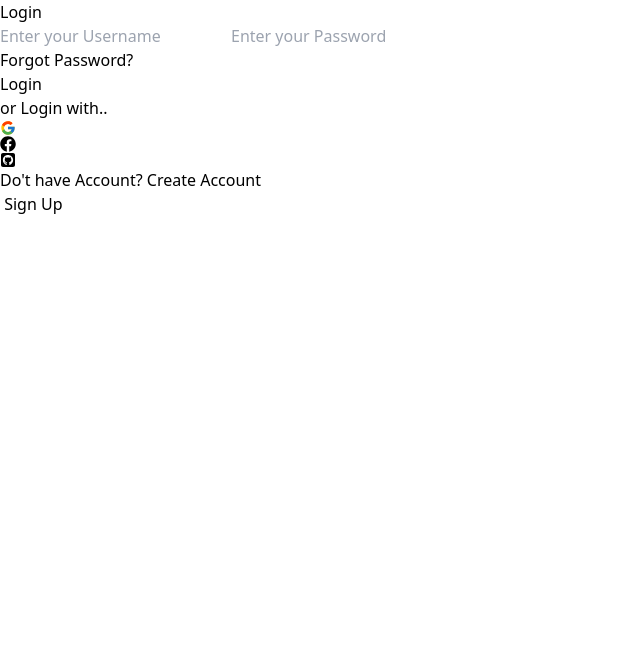
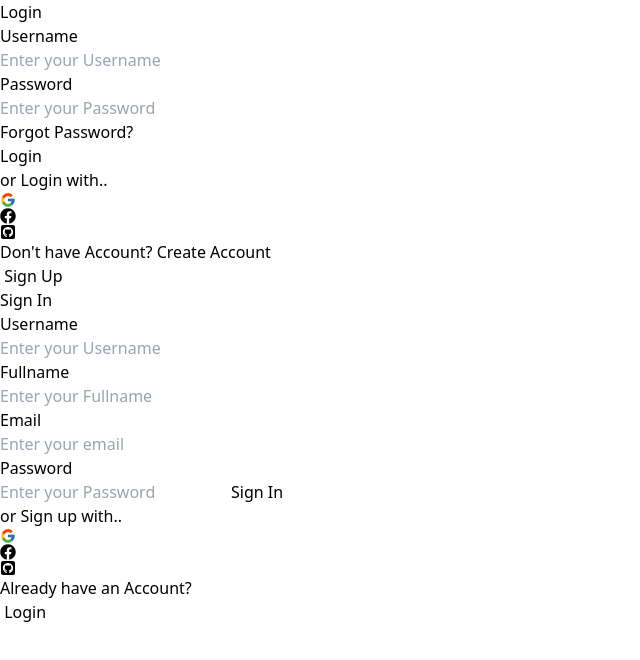
Before and after one commit to sbn-raju/Skillr, a React (Vite) app in the folder frontend/: page / in a window 1280 px wide. Shown: the top 660 px of the page, without its empty margins (0-640 px from the left). Built offline with nearby package versions, Linux system fonts and the light colour scheme.

Commit message:
Register Page and updated Login Page

```diff
--- a/frontend/src/App.jsx
+++ b/frontend/src/App.jsx
@@ -1,10 +1,12 @@
   import React from 'react'
 import Login from './pages/Login'
+import RegisterFaculty from './pages/RegisterFaculty'
 
   const App = () => {
     return (
       <>
       <Login/>
+      <RegisterFaculty/>
       </>
     )
   }
--- a/frontend/src/pages/Login.jsx
+++ b/frontend/src/pages/Login.jsx
@@ -1,36 +1,66 @@
-import React from 'react'
+import React from "react";
 import { FcGoogle } from "react-icons/fc";
 import { FaFacebook } from "react-icons/fa";
 import { FaSquareGithub } from "react-icons/fa6";
 const Login = () => {
   return (
     <>
-    <div className='w-full h-full flex justify-center items-center mt-20 mb-20'>
-        <form className='w-1/3 h-full flex justify-center items-center flex-col border-2 border-gray-700 rounded-2xl'>
-        <h1 className='text-4xl pb-6 pt-10 font-bold'>Login</h1>
-        <input type="text" name="username" id="username" placeholder='Enter your Username' className='lable-username w-4/5 h-8 rounded-xl p-6 mb-8 mt-4 border-2 border-indigo-800 focus:outline-none valid:border-lime-700' required />
-        <input type="password" name="password" id="password" placeholder='Enter your Password' className='lable-password w-4/5 h-8 rounded-xl p-6 mb-2 mt-4 border-2 border-indigo-800 focus:outline-none valid:border-lime-700'  required/>
-        <div className='w-4/5 h-4 rounded-xl mb-4 mt-1 flex justify-end'>
-            <p className='text-blue-700'>Forgot Password?</p>
+      <div className="w-full h-full flex justify-center items-center mt-20 mb-20">
+        <form className="w-1/3 h-full flex justify-center items-center flex-col border-2 border-gray-700 rounded-2xl">
+          <h1 className="text-4xl pb-6 pt-10 font-bold">Login</h1>
+          <div className="w-4/5 h-4 flex justify-start items-center">
+            <p className="font-semibold">Username</p>
           </div>
-        <button type="submit" className='w-1/2 h-10 rounded-xl mb-8 mt-4 bg-indigo-600 hover:bg-violet-700 text-white'>Login</button>
-        <div className='w-4/5 h-8'>
+          <input
+            type="text"
+            name="username"
+            id="username"
+            placeholder="Enter your Username"
+            className="lable-username w-4/5 h-8 rounded-xl p-6 mb-8 mt-4 border-2 border-indigo-800 focus:outline-none valid:border-lime-700"
+            required
+          />
+          <div className="w-4/5 h-4 flex justify-start items-center">
+            <p className="font-semibold">Password</p>
+          </div>
+          <input
+            type="password"
+            name="password"
+            id="password"
+            placeholder="Enter your Password"
+            className="lable-password w-4/5 h-8 rounded-xl p-6 mb-2 mt-4 border-2 border-indigo-800 focus:outline-none valid:border-lime-700"
+            required
+          />
+          <div className="w-4/5 h-4 rounded-xl mb-4 mt-1 flex justify-end">
+            <p className="text-blue-700">Forgot Password?</p>
+          </div>
+          <button
+            type="submit"
+            className="w-1/2 h-10 rounded-xl mb-8 mt-4 bg-indigo-600 hover:bg-violet-700 text-white"
+          >
+            Login
+          </button>
+          <div className="w-4/5 h-8">
             <p>or Login with..</p>
           </div>
-        <div className='w-4/5 h-16 flex justify-center items-center flex-row mb-6'>
-        <span className='text-5xl mr-8'><FcGoogle/></span>
-        <span className='text-5xl mr-8 text-blue-600'><FaFacebook/></span>
-        <span className='text-5xl mr-8'><FaSquareGithub /></span>
+          <div className="w-4/5 h-16 flex justify-center items-center flex-row mb-6">
+            <span className="text-5xl mr-8">
+              <FcGoogle />
+            </span>
+            <span className="text-5xl mr-8 text-blue-600">
+              <FaFacebook />
+            </span>
+            <span className="text-5xl mr-8">
+              <FaSquareGithub />
+            </span>
           </div>
-        <div className='w-4/5 h-16 flex justify-center items-center '>
-            <p>Do't have Account? Create Account</p>
-            <h2 className='text-1xl font-bold text-blue-700'>&nbsp;Sign Up</h2>
-
+          <div className="w-4/5 h-16 flex justify-center items-center ">
+            <p>Don't have Account? Create Account</p>
+            <h2 className="text-1xl font-bold text-blue-700">&nbsp;Sign Up</h2>
           </div>
         </form>
       </div>
     </>
-)
-}
+  );
+};
 
-export default Login
+export default Login;
--- a/frontend/src/pages/RegisterFaculty.jsx
+++ b/frontend/src/pages/RegisterFaculty.jsx
@@ -1,9 +1,91 @@
-import React from 'react'
+import React from "react";
+import { FcGoogle } from "react-icons/fc";
+import { FaFacebook } from "react-icons/fa";
+import { FaSquareGithub } from "react-icons/fa6";
 
-const RegisterFaculty = () => {
-  return (
-    <div>RegisterFaculty</div>
-  )
-}
+  const RegisterFaculty = () => {
+    return (
+      <>
+        <div className="w-full h-full flex justify-center items-center mt-20 mb-20">
+          <form
+            action=""
+            method="post"
+            className="w-1/3 h-full flex justify-center items-center flex-col border-2 border-gray-700 rounded-2xl"
+          >
+            <h1 className="text-4xl pb-6 pt-10 font-bold">Sign In</h1>
 
-export default RegisterFaculty
+            <div className="w-4/5 h-4 flex justify-start items-center">
+              <p className="font-semibold">Username</p>
+            </div>
+            <input
+              type="text"
+              name="username"
+              id="username"
+              placeholder="Enter your Username"
+              className="lable-username w-4/5 h-8 rounded-xl p-6 mb-8 mt-4 border-2 border-indigo-800 focus:outline-none valid:border-lime-700"
+              required
+            />
+            <div className="w-4/5 h-4 flex justify-start items-center">
+              <p className="font-semibold">Fullname</p>
+            </div>
+            <input
+              type="text"
+              name="fullname"
+              id="fullname"
+              placeholder="Enter your Fullname"
+              className="lable-password w-4/5 h-8 rounded-xl p-6 mb-8 mt-4 border-2 border-indigo-800 focus:outline-none valid:border-lime-700"
+              required
+            />
+            <div className="w-4/5 h-4 flex justify-start items-center">
+              <p className="font-semibold">Email</p>
+            </div>
+            <input
+              type="email"
+              name="email"
+              id="email"
+              placeholder="Enter your email"
+              className="lable-username w-4/5 h-8 rounded-xl p-6 mb-8 mt-4 border-2 border-indigo-800 focus:outline-none valid:border-lime-700"
+              required
+            />
+            <div className="w-4/5 h-4 flex justify-start items-center">
+              <p className="font-semibold">Password</p>
+            </div>
+            <input
+              type="password"
+              name="password"
+              id="password"
+              placeholder="Enter your Password"
+              className="lable-password w-4/5 h-8 rounded-xl p-6 mb-2 mt-4 border-2 border-indigo-800 focus:outline-none valid:border-lime-700"
+              required
+            />
+             <button
+            type="submit"
+            className="w-1/2 h-10 rounded-xl mb-8 mt-8 bg-indigo-600 hover:bg-violet-700 text-white"
+          >
+            Sign In
+          </button>
+          <div className="w-4/5 h-8">
+            <p>or Sign up with..</p>
+          </div>
+          <div className="w-4/5 h-16 flex justify-center items-center flex-row mb-6">
+            <span className="text-5xl mr-8">
+              <FcGoogle />
+            </span>
+            <span className="text-5xl mr-8 text-blue-600">
+              <FaFacebook />
+            </span>
+            <span className="text-5xl mr-8">
+              <FaSquareGithub />
+            </span>
+          </div>
+          <div className="w-4/5 h-16 flex justify-center items-center ">
+            <p>Already have an Account?</p>
+            <h2 className="text-1xl font-bold text-blue-700">&nbsp;Login</h2>
+          </div>
+          </form>
+        </div>
+      </>
+    );
+  };
+
+  export default RegisterFaculty;
```
Lines whose indentation alone changed are shown as unchanged.
